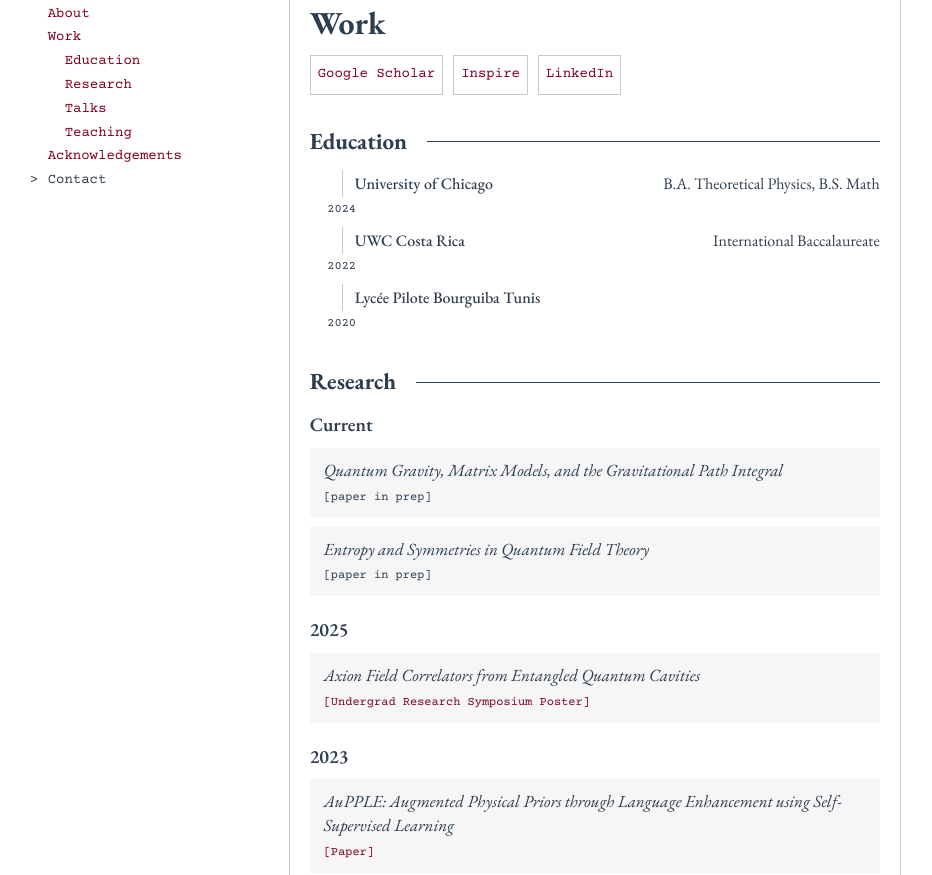
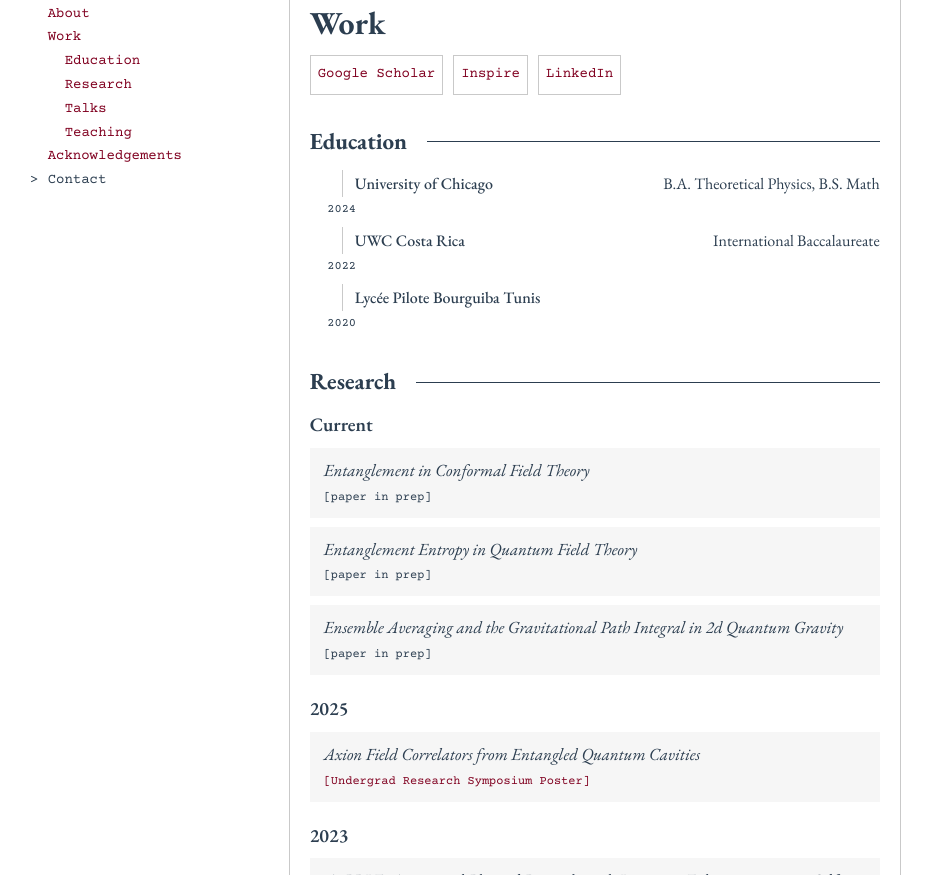
Before and after one commit to BadisLabbedi/badislabbedi.github.io, a plain HTML site: page index.html in a window 1280 px wide. Shown: the part 356-1231 px from the top of the page, without its empty margins (51-983 px from the left). Drawn offline with Linux system fonts and the light colour scheme.

Commit message:
Update and reorder current research projects

```diff
--- a/index.html
+++ b/index.html
@@ -70,12 +70,16 @@
       <section id="research" aria-labelledby="research-heading">
         <h3 class="line-heading" id="research-heading">Research</h3>
         <p class="timeline-marker">Current</p>
-        <article class="research-entry" id="quantum-gravity">
-          <h4>Quantum Gravity, Matrix Models, and the Gravitational Path Integral</h4>
+        <article class="research-entry" id="conformal-field-theory">
+          <h4>Entanglement in Conformal Field Theory</h4>
           <p class="project-resource">[paper in prep]</p>
         </article>
         <article class="research-entry" id="entanglement">
-          <h4>Entropy and Symmetries in Quantum Field Theory</h4>
+          <h4>Entanglement Entropy in Quantum Field Theory</h4>
+          <p class="project-resource">[paper in prep]</p>
+        </article>
+        <article class="research-entry" id="quantum-gravity">
+          <h4>Ensemble Averaging and the Gravitational Path Integral in 2d Quantum Gravity</h4>
           <p class="project-resource">[paper in prep]</p>
         </article>
         <p class="timeline-marker">2025</p>
```
